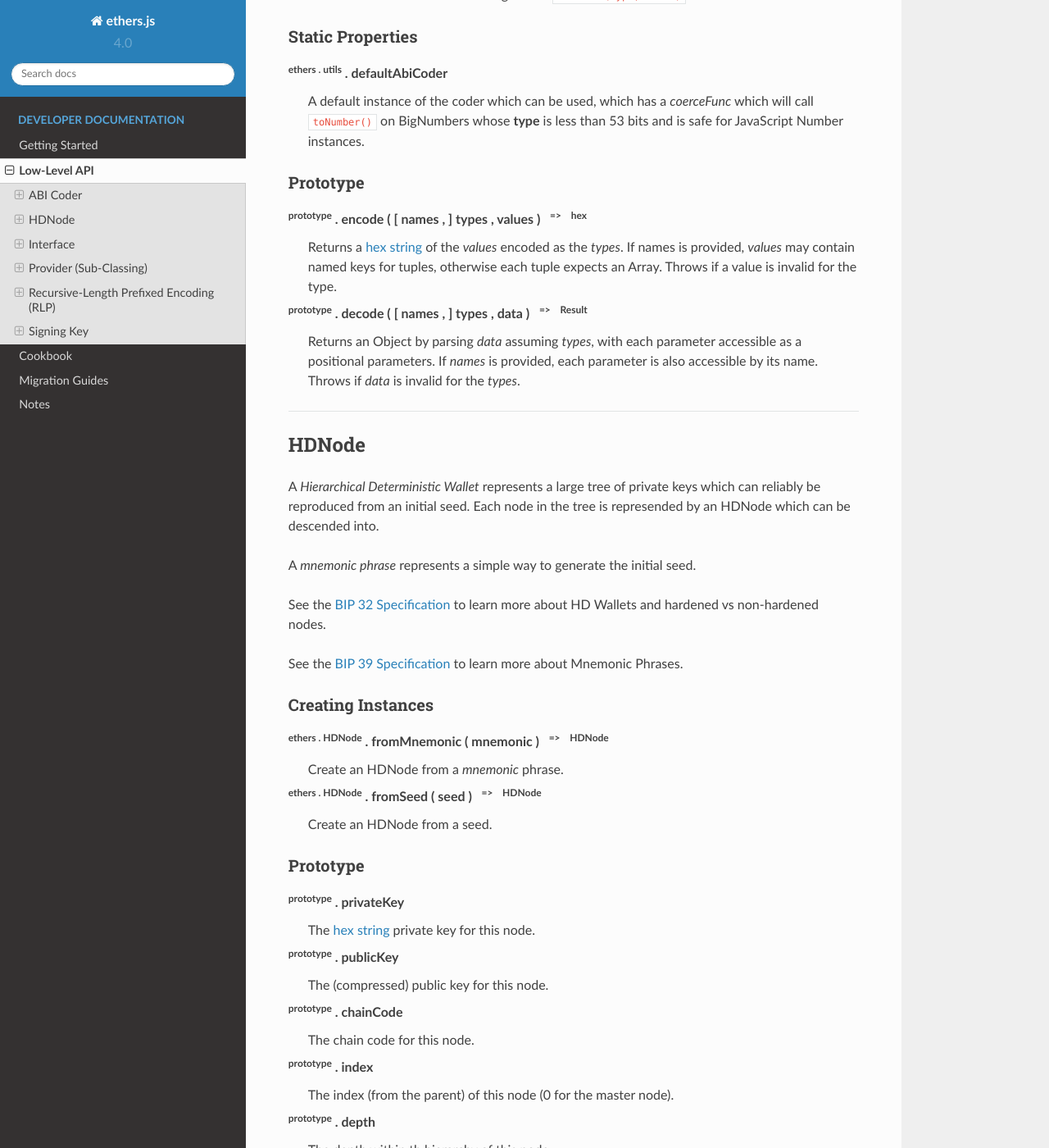
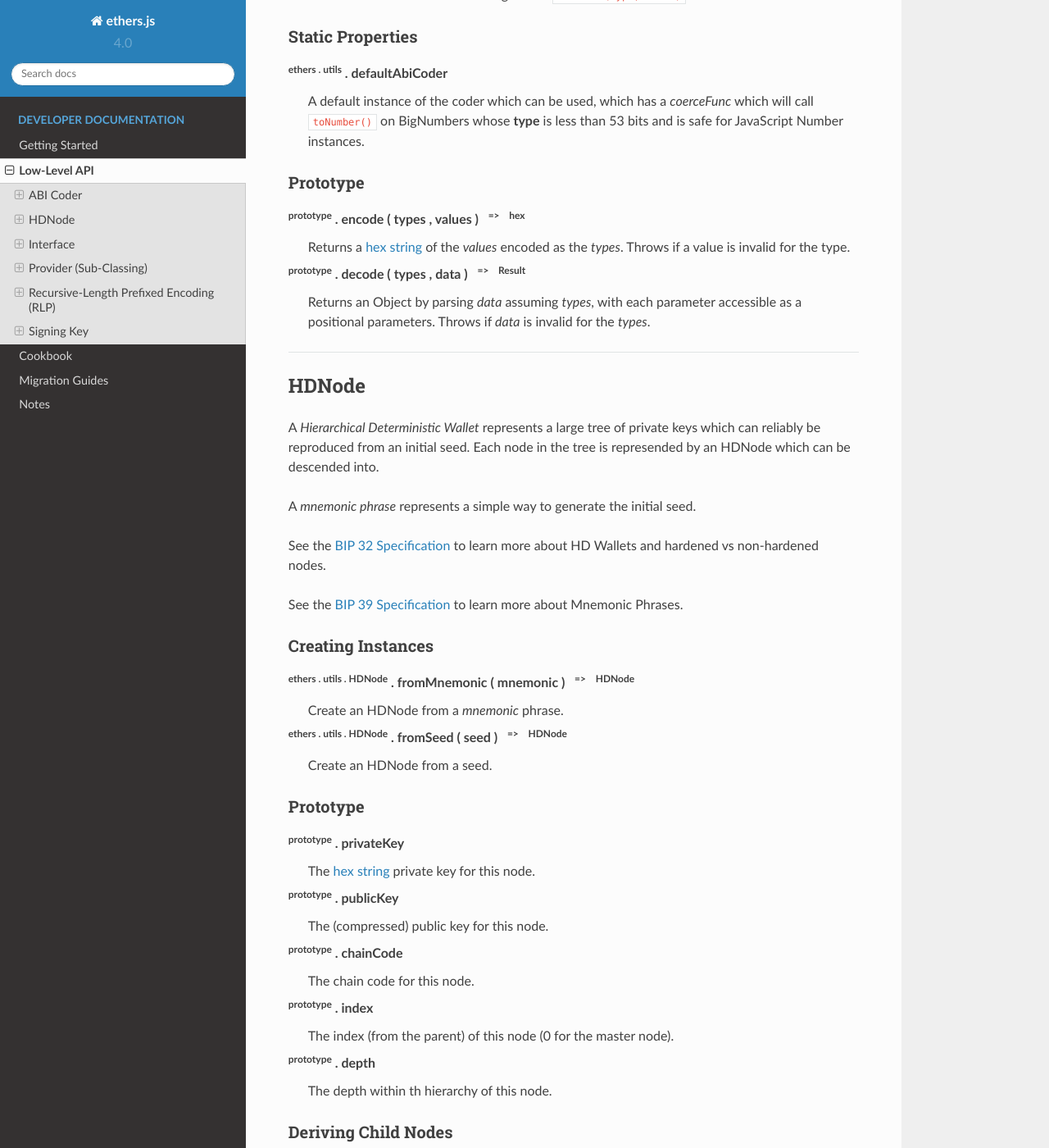
Before and after one commit to ethers-io/documentation, a Sphinx documentation site: the page built from source/ethers.js/source/api-advanced.rst, in a window 1280 px wide and 1400 px high, scrolled down 508 px. Shown: the whole window at 82% size. Built offline with Sphinx 7.4.7 and the Read the Docs theme 2.0.0, drawn with Linux system fonts in a browser that asks for light colours; pages that are not in the unit, such as notebooks, are missing from menus; some of the changed text lies outside the part shown.

Commit message:
Updated some classes that have moved to utils.

```diff
--- a/source/ethers.js/source/api-advanced.rst
+++ b/source/ethers.js/source/api-advanced.rst
@@ -32,15 +32,13 @@
 Prototype
 ---------
 
-:sup:`prototype` . encode ( [ names , ] types , values ) |nbsp| :sup:`=>` |nbsp| :sup:`hex`
+:sup:`prototype` . encode ( types , values ) |nbsp| :sup:`=>` |nbsp| :sup:`hex`
     Returns a :ref:`hex string <hexstring>` of the *values* encoded as the *types*.
-    If names is provided, *values* may contain named keys for tuples, otherwise
-    each tuple expects an Array. Throws if a value is invalid for the type.
+    Throws if a value is invalid for the type.
 
-:sup:`prototype` . decode ( [ names , ] types , data ) |nbsp| :sup:`=>` |nbsp| :sup:`Result`
+:sup:`prototype` . decode ( types , data ) |nbsp| :sup:`=>` |nbsp| :sup:`Result`
     Returns an Object by parsing *data* assuming *types*, with each parameter
-    accessible as a positional parameters. If *names* is provided, each
-    parameter is also accessible by its name. Throws if *data* is invalid
+    accessible as a positional parameters. Throws if *data* is invalid
     for the *types*.
 
 
@@ -65,10 +63,10 @@
 Creating Instances
 ------------------
 
-:sup:`ethers . HDNode` **. fromMnemonic** ( mnemonic ) |nbsp| :sup:`=>` |nbsp| :sup:`HDNode`
+:sup:`ethers . utils . HDNode` **. fromMnemonic** ( mnemonic ) |nbsp| :sup:`=>` |nbsp| :sup:`HDNode`
     Create an HDNode from a *mnemonic* phrase.
 
-:sup:`ethers . HDNode` **. fromSeed** ( seed ) |nbsp| :sup:`=>` |nbsp| :sup:`HDNode`
+:sup:`ethers . utils . HDNode` **. fromSeed** ( seed ) |nbsp| :sup:`=>` |nbsp| :sup:`HDNode`
     Create an HDNode from a seed.
 
 
@@ -105,24 +103,24 @@
 Static Methods
 --------------
 
-:sup:`ethers . HDNode` **. mnemonicToEntropy** ( mnemonic ) |nbsp| :sup:`=>` |nbsp| :sup:`hex`
+:sup:`ethers . utils . HDNode` **. mnemonicToEntropy** ( mnemonic ) |nbsp| :sup:`=>` |nbsp| :sup:`hex`
     Convert a *mnemonic* to its binary entropy. (throws an error if the checksum
     is invalid)
 
-:sup:`ethers . HDNode` **. entropyToMnemonic** ( entropy ) |nbsp| :sup:`=>` |nbsp| :sup:`string`
+:sup:`ethers . utils . HDNode` **. entropyToMnemonic** ( entropy ) |nbsp| :sup:`=>` |nbsp| :sup:`string`
     Convert the binary *entropy* to the mnemonic phrase.
 
-:sup:`ethers . HDNode` **. mnemonicToSeed** ( mnemonic ) |nbsp| :sup:`=>` |nbsp| :sup:`hex`
+:sup:`ethers . utils . HDNode` **. mnemonicToSeed** ( mnemonic ) |nbsp| :sup:`=>` |nbsp| :sup:`hex`
     Compute the BIP39 seed from *mnemonic*.
 
-:sup:`ethers . HDNode` **. isValidMnemonic** ( string ) |nbsp| :sup:`=>` |nbsp| :sup:`boolean`
+:sup:`ethers . utils . HDNode` **. isValidMnemonic** ( string ) |nbsp| :sup:`=>` |nbsp| :sup:`boolean`
     Returns true if and only if the string is a valid mnemonic (including
     the checksum)
 
 .. code-block:: javascript
     :caption: *HDNode derivation*
 
-    let HDNode = require('ethers').HDNode;
+    let HDNode = require('ethers').utils.HDNode;
 
     let mnemonic = "radar blur cabbage chef fix engine embark joy scheme fiction master release";
 
@@ -144,7 +142,7 @@
 Creating an Instance
 --------------------
 
-new :sup:`ethers` . Interface ( abi )
+new :sup:`ethers . utils` . Interface ( abi )
     Returns a new instance and populates the properties with the ABI constructor,
     methods and events. The *abi* may be either a JSON string or the parsed JSON
     Object.
@@ -450,7 +448,7 @@
 Creating Instances
 ------------------
 
-new :sup:`ethers` . SigningKey ( privateKey )
+new :sup:`ethers . utils` . SigningKey ( privateKey )
     Create a new SigningKey and compute the corresponding public key and address.
     A private key may be a any :ref:`hex string <hexstring>` or an
     :ref:`Arrayish <arrayish>` representing 32 bytes.
```
Also changed, not shown: source/ethers.js/source/migration.rst (+12 -2 lines).
